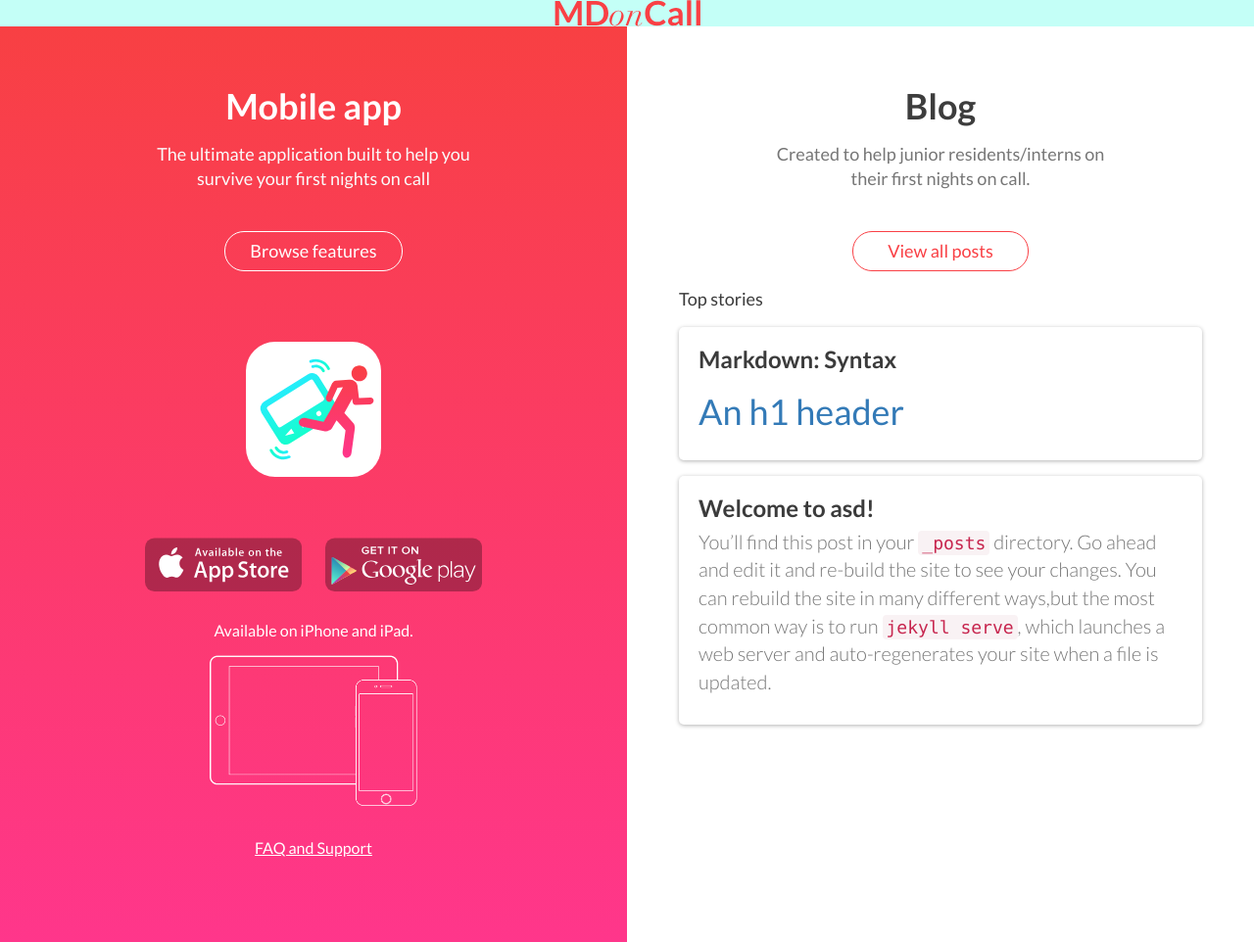
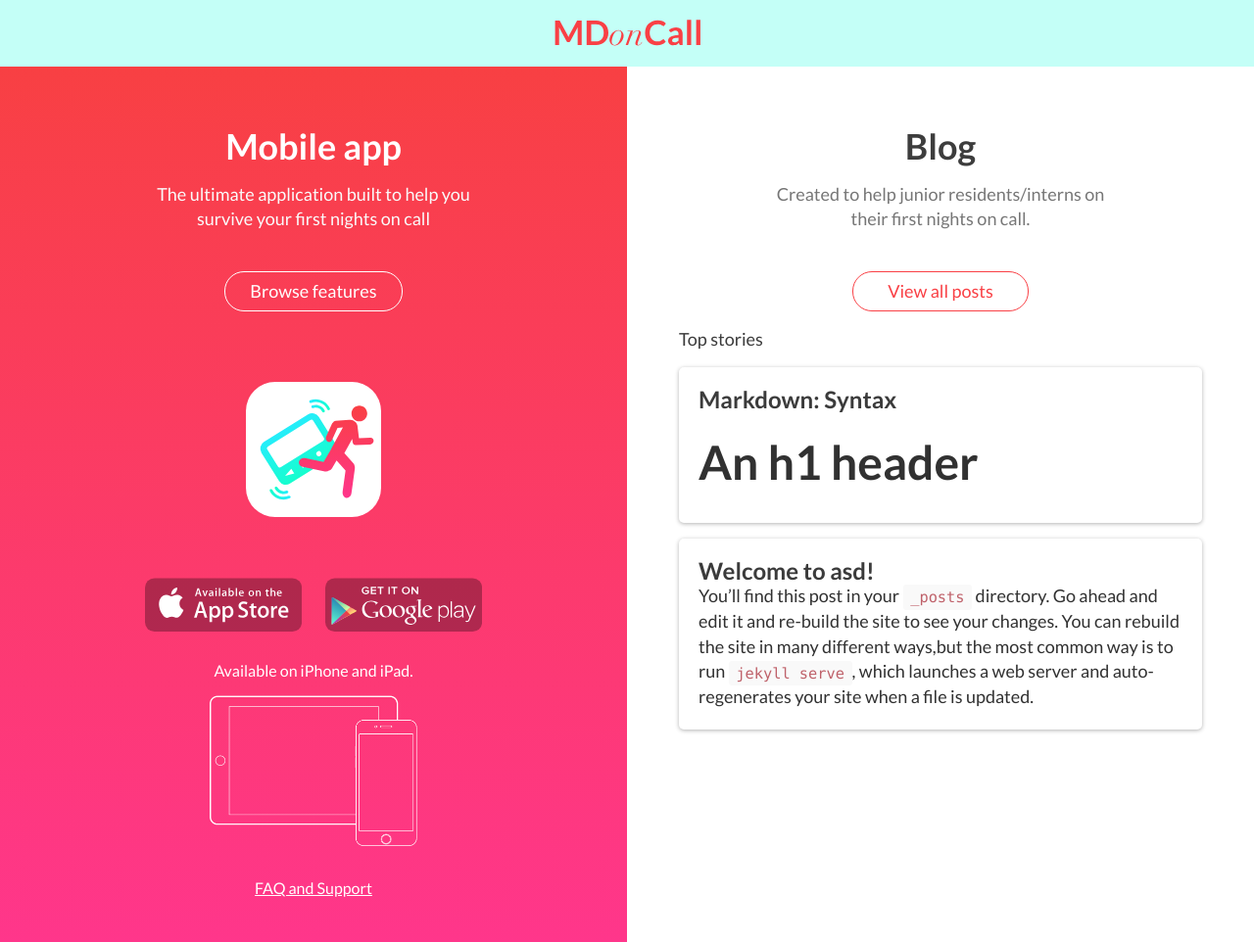
Before and after one commit to Messil/messil.github.io, a Jekyll site: the page built from index.html, in a window 1280 px wide. Shown: the whole page at 98% size. Built offline with Jekyll 4.4.1, drawn with Linux system fonts in a browser that asks for light colours.

Commit message:
some scss fixes

```diff
--- a/_sass/main.scss
+++ b/_sass/main.scss
@@ -215,6 +215,12 @@
             border-color: #f94045;
         }
     }
+    &.home-header {
+      height: 68px;
+      .logo {
+        margin-top: 20px;
+      }
+    }
 }
 .logo {
     display: block;
@@ -357,9 +363,10 @@
     color: #fff;
     overflow: hidden;
     position: relative;
-    & > img {
+    min-height: 550px;
+    .devices-image {
         position: absolute;
-        bottom: 0;
+        bottom: -1px; // :(
         left: 50%;
     }
     & h1 {
@@ -373,7 +380,7 @@
     }
     & .to-store {
         margin-top: 62px;
-        margin-bottom: 120px;
+//        margin-bottom: 120px;
         & .app-store {
             margin-right: 16px;
         }
@@ -927,6 +934,13 @@
     .promo-top {
         padding: 0;
         text-align: center;
+        min-height: inherit;
+        .devices-image {
+            height: 230px;
+            position: static;
+            margin: 20px auto 0;
+            padding-left: 30px;
+        }
         & > div {
             margin: 0;
             padding: 0 20px;
@@ -994,6 +1008,7 @@
             background-size: contain;
             margin-top: 15px;
         }
+
         &.blog-header {
             border-bottom: 0px;
             & .logo {
@@ -1083,6 +1098,12 @@
                 color: #d0d0d0;
                 padding-bottom: 15px;
             }
+        }
+        &.home-header {
+          height: auto;
+          .logo {
+            margin-top: 15px;
+          }
         }
     }
     .logo {
--- a/_sass/markdown.scss
+++ b/_sass/markdown.scss
@@ -2,6 +2,7 @@
   font-size: 24px;
 }
 .markdown {
+  color: #313131;
   h1,
   h2,
   h3,
--- a/index.html
+++ b/index.html
@@ -1,7 +1,7 @@
 ---
 layout: default_empty
 ---
-        <header class="clearfix" id="header">
+        <header class="clearfix home-header" id="header">
             <a href="#" class="logo"></a>
             <div class="visible-xs pull-right nav-btn">
                 <a href="#">
@@ -54,9 +54,9 @@
                       <div>
                         <a href="{{ post.url | prepend: site.baseurl }}">
                           <h3>{{ post.title }}</h3>
-                          <p>
+                          <div class="markdown">
                             {{ post.excerpt | remove: '<p>' | remove: '</p>' }}
-                          </p>
+                          </div>
                         </a>
                       </div>
                     {% endfor %}
--- a/promo.html
+++ b/promo.html
@@ -25,7 +25,7 @@
         </div>
 </header>
 <section class="promo-top clearfix">
-    <div class="col-md-5 col-sm-6">
+    <div class="col-md-5">
         <h1>The ultimate application built to help you survive your
             first nights on call.</h1>
         <p class="hidden-xs">
@@ -45,7 +45,7 @@
             efficient so you can go and assess the next patient on your list.
         </p>
     </div>
-    <img src="/images/1-hero-devices-big.png" class="hidden-xs" alt="" />
+    <img src="/images/1-hero-devices-big.svg" class="devices-image" alt="" />
 <!--        <div class="col-sm-6 col-md-7 image-outside">
         <img src="images/1-hero-devices-big.png" alt="" />
     </div>-->
```
